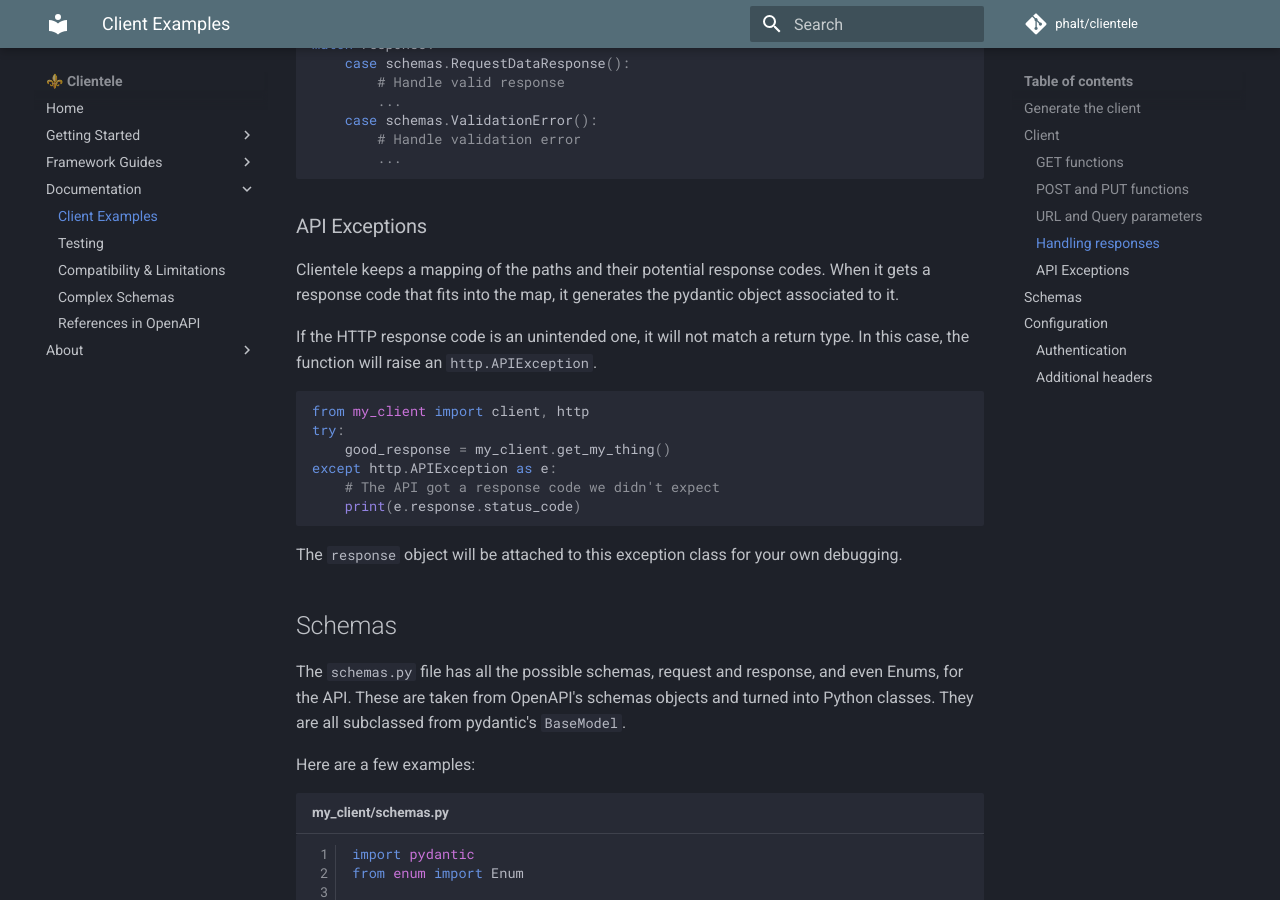
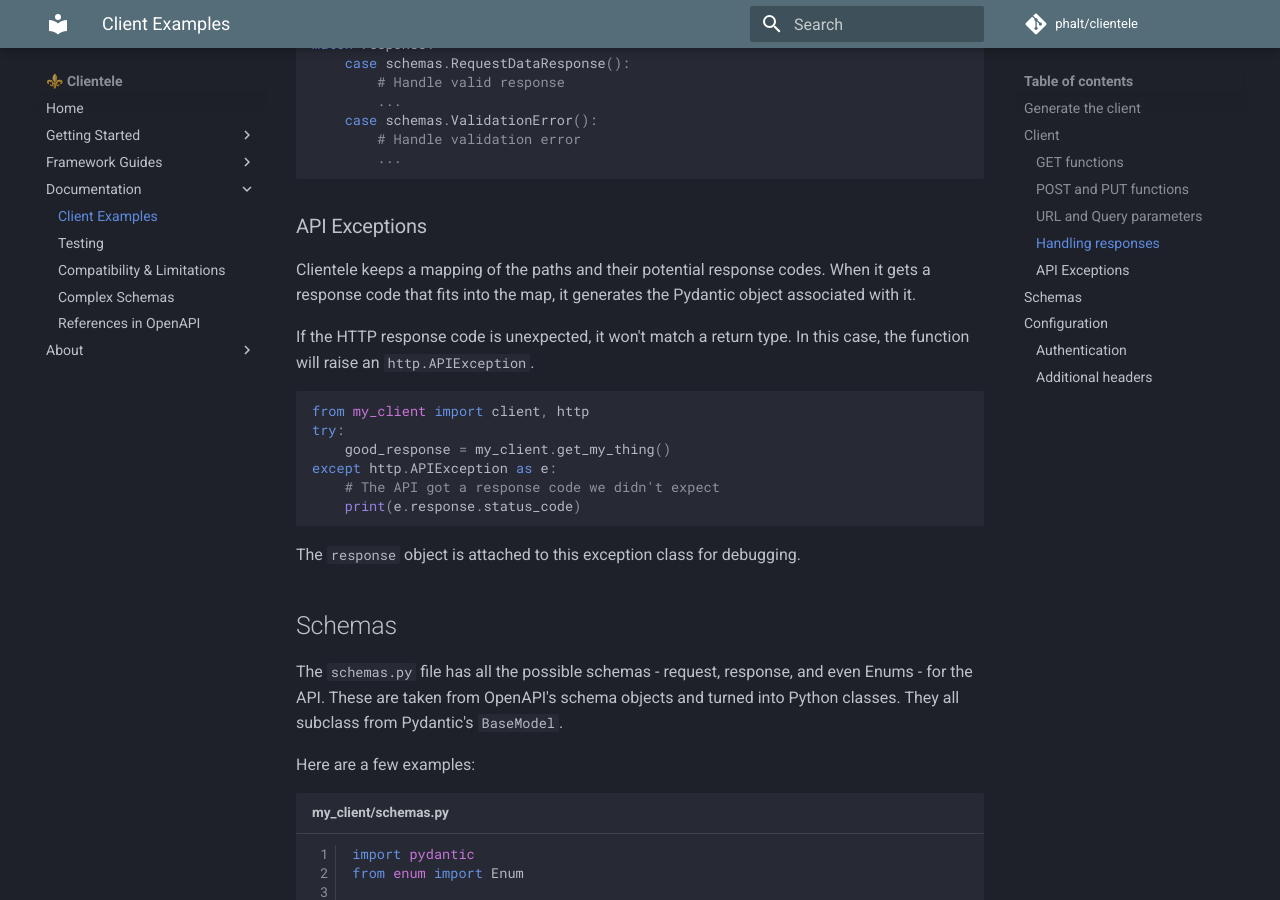
Before and after one commit to phalt/clientele, an MkDocs documentation site: the page built from docs/examples.md, in a window 1280 px wide and 900 px high, scrolled down 2739 px. Built offline with MkDocs 1.6.1 and Material for MkDocs 9.7.7, drawn with Linux system fonts in a browser that asks for light colours; comment, search, counter and statistics services are not loaded.

Commit message:
Polish remaining documentation tone and grammar
Co-authored-by: phalt <490685+phalt@users.noreply.github.com>

````diff
--- a/docs/examples.md
+++ b/docs/examples.md
@@ -126,9 +126,9 @@ match response:
 
 ### API Exceptions
 
-Clientele keeps a mapping of the paths and their potential response codes. When it gets a response code that fits into the map, it generates the pydantic object associated to it.
+Clientele keeps a mapping of the paths and their potential response codes. When it gets a response code that fits into the map, it generates the Pydantic object associated with it.
 
-If the HTTP response code is an unintended one, it will not match a return type. In this case, the function will raise an `http.APIException`.
+If the HTTP response code is unexpected, it won't match a return type. In this case, the function will raise an `http.APIException`.
 
 ```py
 from my_client import client, http
@@ -139,11 +139,11 @@ except http.APIException as e:
     print(e.response.status_code)
 ```
 
-The `response` object will be attached to this exception class for your own debugging.
+The `response` object is attached to this exception class for debugging.
 
 ## Schemas
 
-The `schemas.py` file has all the possible schemas, request and response, and even Enums, for the API. These are taken from OpenAPI's  schemas objects and turned into Python classes. They are all subclassed from pydantic's `BaseModel`.
+The `schemas.py` file has all the possible schemas - request, response, and even Enums - for the API. These are taken from OpenAPI's schema objects and turned into Python classes. They all subclass from Pydantic's `BaseModel`.
 
 Here are a few examples:
 
````
Also changed, not shown: docs/framework-django-ninja.md (+1 -1 lines).
